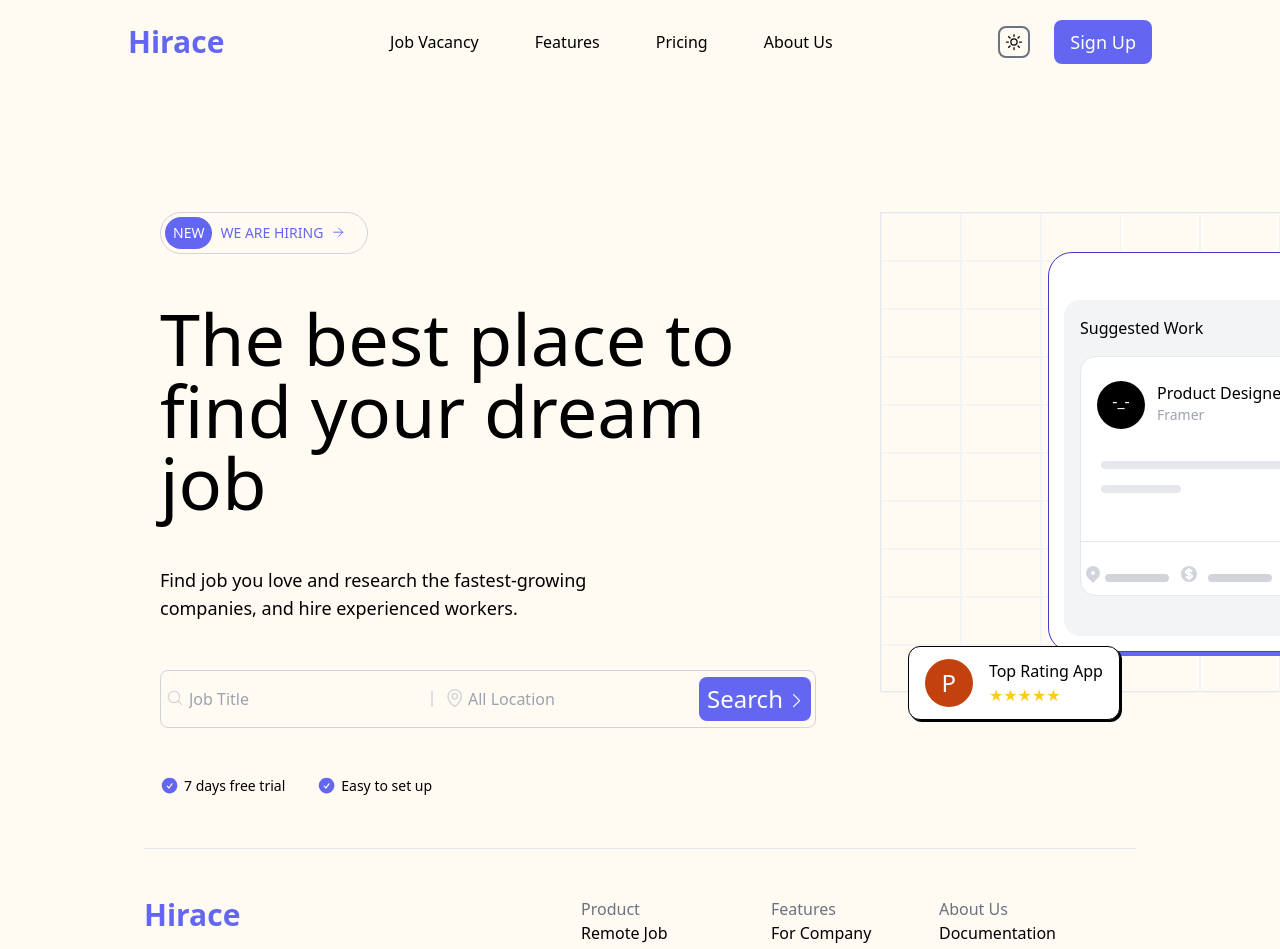
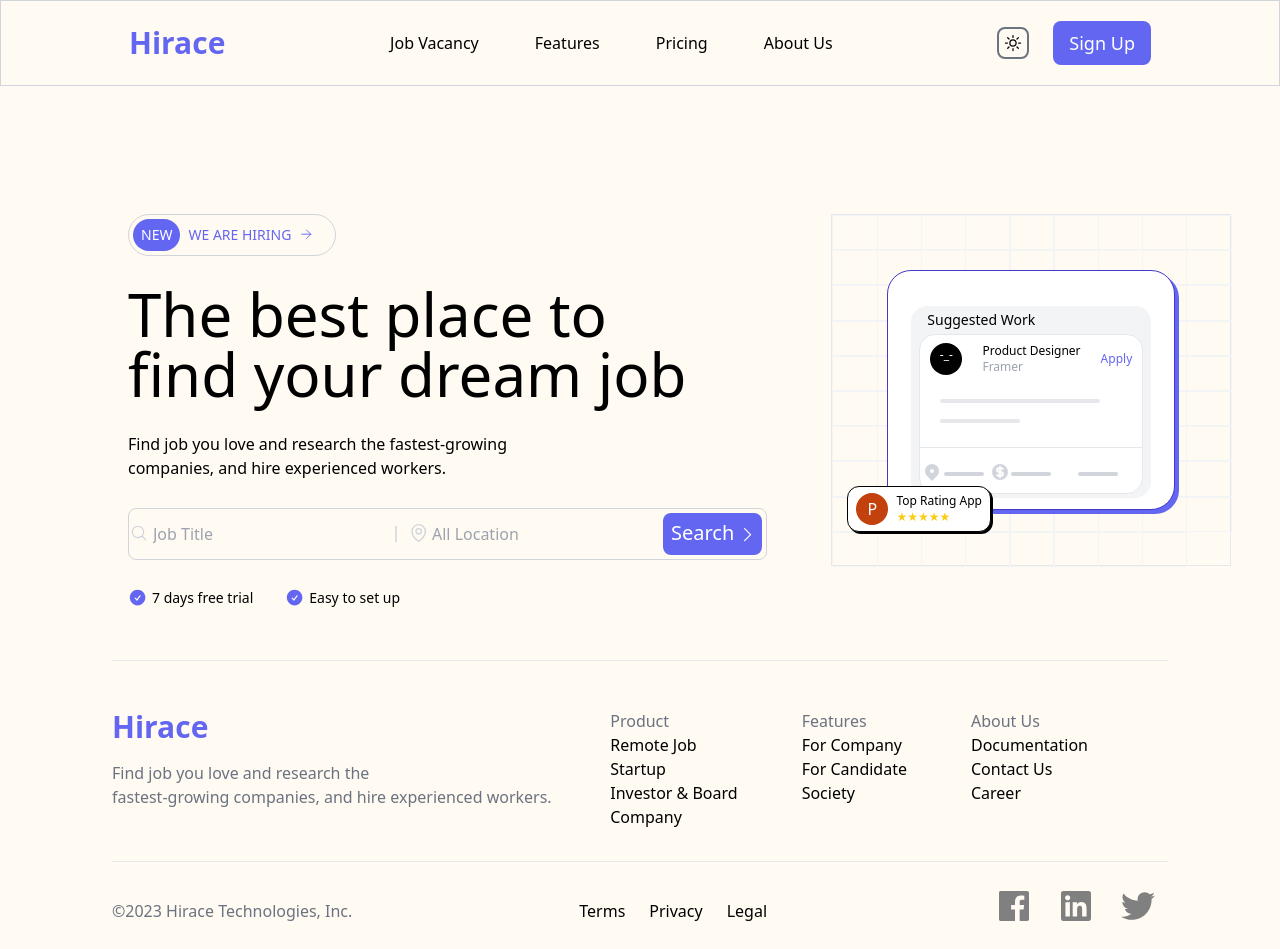
Before and after one commit to prakritip0/task-4, a React (Create React App) app: page / in a window 1280 px wide. Shown: the top 949 px of the page. Built offline with nearby package versions, Linux system fonts and the light colour scheme.

Commit message:
make homepage laptop responsive

```diff
--- a/src/components/Banner.tsx
+++ b/src/components/Banner.tsx
@@ -7,8 +7,8 @@ import GridLayout from '../utils/GridLayout'
 
 function Banner() {
   return (
-    <div className='banner flex justify-between px-[10rem] overflow-hidden bg-[#fffaf2] dark:bg-gray-800'>
-      <div className="bannerLeft mt-32 flex flex-col mr-[4rem] gap-12">
+    <div className='banner flex justify-between px-[8rem] 2xl:px-[10rem] overflow-hidden bg-[#fffaf2] dark:bg-gray-800'>
+      <div className="bannerLeft mt-32 flex flex-col mr-[4rem] gap-7 2xl:gap-12">
         <div className="new border rounded-full border-gray-300 flex items-center gap-2 px-1 py-1 w-[13rem]">
             <p className='text-sm bg-indigo-500 py-1.5 px-2  rounded-full text-white' >NEW</p>
             <p className='text-sm text-indigo-500'>WE ARE HIRING</p>
@@ -16,10 +16,10 @@ function Banner() {
              <path strokeLinecap="round" strokeLinejoin="round" d="M4.5 12h15m0 0l-6.75-6.75M19.5 12l-6.75 6.75" />
             </svg>
         </div>
-        <h1 className='text-7xl text-black dark:text-gray-200'>The best place to <br /> find your dream job</h1>
-        <p className='text-black font-light text-lg dark:text-gray-200 '>Find job you love and research the fastest-growing <br /> companies, and hire experienced workers.</p>
+        <h1 className=' text-6xl 2xl:text-7xl text-black dark:text-gray-200'>The best place to <br /> find your dream job</h1>
+        <p className='text-black font-light text-md 2xl:text-lg dark:text-gray-200 '>Find job you love and research the fastest-growing <br /> companies, and hire experienced workers.</p>
 
-        <form className='border border-gray-300 rounded-lg flex justify-around items-center py-1.5 px-1'>
+        <form className='border border-gray-300 rounded-lg w-[100%] flex  justify-between items-center 2xl:py-1.5 2xl:pr-2'>
         <svg xmlns="http://www.w3.org/2000/svg" fill="none" viewBox="0 0 29 29" strokeWidth={1.5} stroke="currentColor" className="w-6 h-6 text-gray-300 pt-0.5">
          <path strokeLinecap="round" strokeLinejoin="round" d="M21 21l-5.197-5.197m0 0A7.5 7.5 0 105.196 5.196a7.5 7.5 0 0010.607 10.607z" />
         </svg>
@@ -38,10 +38,10 @@ function Banner() {
            </svg>
 
            <input className='placeholder-light outline-none bg-[#fffaf2] dark:bg-gray-800 dark:text-gray-300' type="text" placeholder='All Location'/>
-           <button className='bg-indigo-500 text-white rounded-lg text-2xl  flex py-1.5 pl-2 gap-1' type='submit'>
+           <button className='bg-indigo-500 text-white rounded-lg text-xl 2xl:text-2xl  flex py-1.5 pl-2 gap-1 my-1 lg:mr-1' type='submit'>
             Search
 
-            <svg xmlns="http://www.w3.org/2000/svg" fill="none" viewBox="0 0 30 30" strokeWidth={1.5} stroke="currentColor" className="w-6 h-6 mt-2">
+            <svg xmlns="http://www.w3.org/2000/svg" fill="none" viewBox="0 0 30 30" strokeWidth={1.5} stroke="currentColor" className="w-6 h-6 mt-1.5 2xl:mt-2">
              <path strokeLinecap="round" strokeLinejoin="round" d="M8.25 4.5l7.5 7.5-7.5 7.5" />
             </svg>
 
@@ -63,52 +63,50 @@ function Banner() {
       </div>
       <div className="bannerRight relative">
         <GridLayout />
-        <div className="bannerDesign h-[25rem] w-[24rem] absolute top-[10.5rem] left-[10.5rem] rounded-3xl border border-indigo-700 shadow-[4px_4px_0_0] shadow-indigo-500 bg-white flex items-center justify-center">
-         <div className="suggestions w-[22rem] h-[21rem] bg-gray-100 mt-8 rounded-2xl">
-          <h4 className='font-semi-bold mx-4 mt-4'>Suggested Work</h4>
-          <div className="dummyJob border bg-white w-[20rem] h-[15rem] rounded-2xl flex flex-col gap-8 ml-[1rem] mt-[1rem] ">
-            <div className="suggestedTop flex px-2 mt-6 ml-2">
-            <p className='text-white bg-black rounded-full h-[3rem] w-[3rem] text-center pt-2' >-_-</p>
-            <div className="dummyTitle ml-3 mr-14">
-              <h4>Product Designer</h4>
-              <p className='text-gray-400 text-sm '>Framer</p>
+        <div className="bannerDesign h-[15rem] w-[18rem] 2xl:h-[25rem] 2xl:w-[24rem] absolute top-[11.5rem] left-[3.5rem] 2xl:top-[10.5rem] 2xl:left-[10.5rem] rounded-3xl border border-indigo-700 shadow-[4px_4px_0_0] shadow-indigo-500 bg-white flex items-center justify-center">
+         <div className="suggestions w-[15rem] h-[12rem] 2xl:w-[22rem] 2xl:h-[21rem] bg-gray-100 mt-6 2xl:mt-8 rounded-2xl">
+          <h4 className='font-semi-bold text-sm mx-4 mt-1 2xl:mt-4'>Suggested Work</h4>
+          <div className="dummyJob border bg-white w-[14rem] h-[10rem] 2xl:w-[20rem] 2xl:h-[16rem] rounded-2xl flex flex-col gap-6 2xl:gap-8 ml-[0.5rem] 2xl:ml-[1rem] mt-1 2xl:mt-[1rem] ">
+            <div className="suggestedTop flex justify-around 2xl:px-2 mt-2 2xl:mt-6 2xl:ml-2">
+            <p className='text-white text-xs bg-black rounded-full h-[2rem] w-[2rem] 2xl:h-[3rem] 2xl:w-[3rem] text-center pt-1' >-_-</p>
+            <div className="dummyTitle 2xl:ml-3 2xl:mr-14">
+              <h4 className='text-xs'>Product Designer</h4>
+              <p className='text-gray-400 text-xs 2xl:text-sm '>Framer</p>
             </div>
-            <p className='text-indigo-500 text-sm mt-2'>Apply</p>
+            <a className='text-indigo-500 text-xs 2xl:text-sm mt-2' href='#'>Apply</a>
             </div>
-            <div className="suggestedBottom flex flex-col gap-4 ml-5">
-              <div className="longLine h-2 w-[15rem] bg-gray-200 rounded-full">
+            <div className="suggestedBottom flex flex-col gap-4 ml-5 2xl:mb-6">
+              <div className="longLine h-1 w-[10rem] 2xl:h-2 2xl:w-[15rem] bg-gray-200 rounded-full">
               </div>
-              <div className="shortLine w-[5rem] h-2 bg-gray-200 rounded-full">
+              <div className="shortLine h-1 w-[5rem] 2xl:w-[5rem] 2xl:h-2 bg-gray-200 rounded-full">
 
               </div>
-              <div className="shortLine">
 
-              </div>
             </div>
             <hr />
             <div className="suggestedCardIcons flex justify-between mx-6 relative">
-            <svg xmlns="http://www.w3.org/2000/svg" className="h-5 w-5 absolute text-gray-300 top-[-10px] right-[17rem]" viewBox="0 0 20 20" fill="currentColor">
+            <svg xmlns="http://www.w3.org/2000/svg" className="h-5 w-5 absolute text-gray-300 top-[-10px] right-[11rem] 2xl:right-[17rem]" viewBox="0 0 20 20" fill="currentColor">
               <path fillRule="evenodd" d="M5.05 4.05a7 7 0 119.9 9.9L10 18.9l-4.95-4.95a7 7 0 010-9.9zM10 11a2 2 0 100-4 2 2 0 000 4z" clipRule="evenodd" />
             </svg>
-              <div className="lines h-2 w-[4rem] bg-gray-300 rounded-full">
+              <div className="lines h-1 w-[2.5rem] 2xl:h-2 2xl:w-[4rem] bg-gray-300 rounded-full">
               </div>
-              <svg xmlns="http://www.w3.org/2000/svg" className="h-5 w-5 absolute text-gray-300 top-[-10px] right-[11rem]" viewBox="0 0 20 20" fill="currentColor">
+              <svg xmlns="http://www.w3.org/2000/svg" className="h-5 w-5 absolute text-gray-300 top-[-10px] right-[6.8rem] 2xl:right-[11rem]" viewBox="0 0 20 20" fill="currentColor">
                <path d="M8.433 7.418c.155-.103.346-.196.567-.267v1.698a2.305 2.305 0 01-.567-.267C8.07 8.34 8 8.114 8 8c0-.114.07-.34.433-.582zM11 12.849v-1.698c.22.071.412.164.567.267.364.243.433.468.433.582 0 .114-.07.34-.433.582a2.305 2.305 0 01-.567.267z" />
                <path fillRule="evenodd" d="M10 18a8 8 0 100-16 8 8 0 000 16zm1-13a1 1 0 10-2 0v.092a4.535 4.535 0 00-1.676.662C6.602 6.234 6 7.009 6 8c0 .99.602 1.765 1.324 2.246.48.32 1.054.545 1.676.662v1.941c-.391-.127-.68-.317-.843-.504a1 1 0 10-1.51 1.31c.562.649 1.413 1.076 2.353 1.253V15a1 1 0 102 0v-.092a4.535 4.535 0 001.676-.662C13.398 13.766 14 12.991 14 12c0-.99-.602-1.765-1.324-2.246A4.535 4.535 0 0011 9.092V7.151c.391.127.68.317.843.504a1 1 0 101.511-1.31c-.563-.649-1.413-1.076-2.354-1.253V5z" clipRule="evenodd" />
               </svg>
-              <div className="lines h-2 w-[4rem] bg-gray-300 rounded-full">
+              <div className="lines h-1 w-[2.5rem] 2xl:h-2 2xl:w-[4rem] bg-gray-300 rounded-full">
               </div>
-              <div className="lines h-2 w-[4rem] bg-gray-300 rounded-full">
+              <div className="lines h-1 w-[2.5rem] 2xl:h-2 2xl:w-[4rem] bg-gray-300 rounded-full">
               </div>
             </div>
           </div>
          </div>
         </div>
-        <div className="topRating absolute bottom-[5rem] right-[30rem] flex gap-4 bg-white border shadow-[2px_2px_0_0_black] border-black rounded-xl px-4 py-3">
-          <h3 className='bg-orange-700 h-[3rem] w-[3rem] rounded-full text-center pt-2 text-2xl text-white'>P</h3>
+        <div className="topRating absolute bottom-[5rem] left-[1rem] 2xl:bottom-[4rem] 2xl:right-[30rem] flex gap-2 2xl:gap-4 bg-white border shadow-[2px_2px_0_0_black] border-black rounded-xl px-2 py-1.5 2xl:px-4 2xl:py-3 w-[9rem] 2xl:w-[13rem]">
+          <h3 className='bg-orange-700 px-[0.7rem] py-[0.25rem] 2xl:px-[0.8rem] rounded-full text-center text-md 2xl:text-2xl text-white'>P</h3>
           <div>
-            <p>Top Rating App</p>
-            <p className='text-yellow-400'>★★★★★</p>
+            <p className='text-xs 2xl:text-sm'>Top Rating App</p>
+            <p className='text-yellow-400 text-xs 2xl:text-md'>★★★★★</p>
           </div>
         </div>
       </div>
--- a/src/components/Footer.tsx
+++ b/src/components/Footer.tsx
@@ -6,7 +6,7 @@ import React from 'react'
 
 function Footer() {
   return (
-    <div className=' bg-[#fffaf2] dark:bg-gray-800 px-[9rem]' >
+    <div className=' bg-[#fffaf2] dark:bg-gray-800 px-[7rem] 2xl:px-[9rem]' >
         <div className="footerTop flex justify-between  pt-[3rem]">
             <div>
                 <h2 className='text-indigo-500 text-3xl font-semibold mb-4'>Hirace</h2>
@@ -35,7 +35,7 @@ function Footer() {
             </div>
         </div>
         <hr className='mt-[2rem] mb-6' />
-        <div className="footerBottom pb-[1rem] flex justify-around items-center">
+        <div className="footerBottom pb-[1rem] flex justify-between items-center">
             <p className='dark:text-gray-300 text-gray-500'>©2023 Hirace Technologies, Inc.  </p>
             <div className="legal flex gap-6">
                 <a href="#" className="dark:text-white text-black" >Terms</a>
@@ -45,13 +45,13 @@ function Footer() {
             <div className="socials flex gap-3">
             {/* <svg role="img" width={24}  viewBox="0 0 24 24" fill='gray'  xmlns="http://www.w3.org/2000/svg"><title>Facebook</title><path d="M24 12.073c0-6.627-5.373-12-12-12s-12 5.373-12 12c0 5.99 4.388 10.954 10.125 11.854v-8.385H7.078v-3.47h3.047V9.43c0-3.007 1.792-4.669 4.533-4.669 1.312 0 2.686.235 2.686.235v2.953H15.83c-1.491 0-1.956.925-1.956 1.874v2.25h3.328l-.532 3.47h-2.796v8.385C19.612 23.027 24 18.062 24 12.073z"/></svg> */}
             <a href="#">
-            <svg role='img' width={50} xmlns="http://www.w3.org/2000/svg" fill='gray' viewBox="0 0 24 24"><path d="M15.4024 21V14.0344H17.7347L18.0838 11.3265H15.4024V9.59765C15.4024 8.81364 15.62 8.27934 16.7443 8.27934L18.1783 8.27867V5.85676C17.9302 5.82382 17.0791 5.75006 16.0888 5.75006C14.0213 5.75006 12.606 7.01198 12.606 9.32952V11.3265H10.2677V14.0344H12.606V21H4C3.44772 21 3 20.5523 3 20V4C3 3.44772 3.44772 3 4 3H20C20.5523 3 21 3.44772 21 4V20C21 20.5523 20.5523 21 20 21H15.4024Z"></path></svg>
+            <svg role='img' width={50} xmlns="http://www.w3.org/2000/svg" fill='gray' viewBox="0 0 30 30"><path d="M15.4024 21V14.0344H17.7347L18.0838 11.3265H15.4024V9.59765C15.4024 8.81364 15.62 8.27934 16.7443 8.27934L18.1783 8.27867V5.85676C17.9302 5.82382 17.0791 5.75006 16.0888 5.75006C14.0213 5.75006 12.606 7.01198 12.606 9.32952V11.3265H10.2677V14.0344H12.606V21H4C3.44772 21 3 20.5523 3 20V4C3 3.44772 3.44772 3 4 3H20C20.5523 3 21 3.44772 21 4V20C21 20.5523 20.5523 21 20 21H15.4024Z"></path></svg>
             </a>
             <a href="#">
-            <svg role='img' width={50} xmlns="http://www.w3.org/2000/svg" fill='gray' viewBox="0 0 24 24"><path d="M18.3362 18.339H15.6707V14.1622C15.6707 13.1662 15.6505 11.8845 14.2817 11.8845C12.892 11.8845 12.6797 12.9683 12.6797 14.0887V18.339H10.0142V9.75H12.5747V10.9207H12.6092C12.967 10.2457 13.837 9.53325 15.1367 9.53325C17.8375 9.53325 18.337 11.3108 18.337 13.6245V18.339H18.3362ZM7.00373 8.57475C6.14573 8.57475 5.45648 7.88025 5.45648 7.026C5.45648 6.1725 6.14648 5.47875 7.00373 5.47875C7.85873 5.47875 8.55173 6.1725 8.55173 7.026C8.55173 7.88025 7.85798 8.57475 7.00373 8.57475ZM8.34023 18.339H5.66723V9.75H8.34023V18.339ZM19.6697 3H4.32923C3.59498 3 3.00098 3.5805 3.00098 4.29675V19.7033C3.00098 20.4202 3.59498 21 4.32923 21H19.6675C20.401 21 21.001 20.4202 21.001 19.7033V4.29675C21.001 3.5805 20.401 3 19.6675 3H19.6697Z"></path></svg>
+            <svg role='img' width={50} xmlns="http://www.w3.org/2000/svg" fill='gray' viewBox="0 0 30 30"><path d="M18.3362 18.339H15.6707V14.1622C15.6707 13.1662 15.6505 11.8845 14.2817 11.8845C12.892 11.8845 12.6797 12.9683 12.6797 14.0887V18.339H10.0142V9.75H12.5747V10.9207H12.6092C12.967 10.2457 13.837 9.53325 15.1367 9.53325C17.8375 9.53325 18.337 11.3108 18.337 13.6245V18.339H18.3362ZM7.00373 8.57475C6.14573 8.57475 5.45648 7.88025 5.45648 7.026C5.45648 6.1725 6.14648 5.47875 7.00373 5.47875C7.85873 5.47875 8.55173 6.1725 8.55173 7.026C8.55173 7.88025 7.85798 8.57475 7.00373 8.57475ZM8.34023 18.339H5.66723V9.75H8.34023V18.339ZM19.6697 3H4.32923C3.59498 3 3.00098 3.5805 3.00098 4.29675V19.7033C3.00098 20.4202 3.59498 21 4.32923 21H19.6675C20.401 21 21.001 20.4202 21.001 19.7033V4.29675C21.001 3.5805 20.401 3 19.6675 3H19.6697Z"></path></svg>
             </a>
             <a href="#">
-            <svg role='img' width={50} xmlns="http://www.w3.org/2000/svg" fill='gray' viewBox="0 0 24 24"><path d="M22.2125 5.65605C21.4491 5.99375 20.6395 6.21555 19.8106 6.31411C20.6839 5.79132 21.3374 4.9689 21.6493 4.00005C20.8287 4.48761 19.9305 4.83077 18.9938 5.01461C18.2031 4.17106 17.098 3.69303 15.9418 3.69434C13.6326 3.69434 11.7597 5.56661 11.7597 7.87683C11.7597 8.20458 11.7973 8.52242 11.8676 8.82909C8.39047 8.65404 5.31007 6.99005 3.24678 4.45941C2.87529 5.09767 2.68005 5.82318 2.68104 6.56167C2.68104 8.01259 3.4196 9.29324 4.54149 10.043C3.87737 10.022 3.22788 9.84264 2.64718 9.51973C2.64654 9.5373 2.64654 9.55487 2.64654 9.57148C2.64654 11.5984 4.08819 13.2892 6.00199 13.6731C5.6428 13.7703 5.27232 13.8194 4.90022 13.8191C4.62997 13.8191 4.36771 13.7942 4.11279 13.7453C4.64531 15.4065 6.18886 16.6159 8.0196 16.6491C6.53813 17.8118 4.70869 18.4426 2.82543 18.4399C2.49212 18.4402 2.15909 18.4205 1.82812 18.3811C3.74004 19.6102 5.96552 20.2625 8.23842 20.2601C15.9316 20.2601 20.138 13.8875 20.138 8.36111C20.138 8.1803 20.1336 7.99886 20.1256 7.81997C20.9443 7.22845 21.651 6.49567 22.2125 5.65605Z"></path></svg>
+            <svg role='img' width={50} xmlns="http://www.w3.org/2000/svg" fill='gray' viewBox="0 0 30 30"><path d="M22.2125 5.65605C21.4491 5.99375 20.6395 6.21555 19.8106 6.31411C20.6839 5.79132 21.3374 4.9689 21.6493 4.00005C20.8287 4.48761 19.9305 4.83077 18.9938 5.01461C18.2031 4.17106 17.098 3.69303 15.9418 3.69434C13.6326 3.69434 11.7597 5.56661 11.7597 7.87683C11.7597 8.20458 11.7973 8.52242 11.8676 8.82909C8.39047 8.65404 5.31007 6.99005 3.24678 4.45941C2.87529 5.09767 2.68005 5.82318 2.68104 6.56167C2.68104 8.01259 3.4196 9.29324 4.54149 10.043C3.87737 10.022 3.22788 9.84264 2.64718 9.51973C2.64654 9.5373 2.64654 9.55487 2.64654 9.57148C2.64654 11.5984 4.08819 13.2892 6.00199 13.6731C5.6428 13.7703 5.27232 13.8194 4.90022 13.8191C4.62997 13.8191 4.36771 13.7942 4.11279 13.7453C4.64531 15.4065 6.18886 16.6159 8.0196 16.6491C6.53813 17.8118 4.70869 18.4426 2.82543 18.4399C2.49212 18.4402 2.15909 18.4205 1.82812 18.3811C3.74004 19.6102 5.96552 20.2625 8.23842 20.2601C15.9316 20.2601 20.138 13.8875 20.138 8.36111C20.138 8.1803 20.1336 7.99886 20.1256 7.81997C20.9443 7.22845 21.651 6.49567 22.2125 5.65605Z"></path></svg>
             </a>
 
 
--- a/src/components/Header.tsx
+++ b/src/components/Header.tsx
@@ -31,7 +31,7 @@ const Header = () => {
 
  },[isDarkMode])
   return (
-    <div className={"flex items-center flex-wrap py-5 px-32 justify-between bg-[#fffaf2] dark:bg-gray-800"}>
+    <div className={"flex items-center border border-gray-300 dark:border-gray-800 flex-wrap py-5 px-32 justify-between bg-[#fffaf2] dark:bg-gray-800"}>
         <div className="logo">
         <a href="#"><h1 className='text-indigo-500 text-3xl font-semibold'>Hirace</h1></a>
         </div>
@@ -54,7 +54,7 @@ const Header = () => {
           </svg>
 
         </div>
-        <button className='bg-indigo-500 rounded-lg text-white px-4 py-2 font-light text-lg'>
+        <button className='bg-indigo-500 rounded-lg text-white  px-4 py-2 font-light  text-lg'>
             Sign Up
         </button>
         </div>
--- a/src/pages/Homepage.tsx
+++ b/src/pages/Homepage.tsx
@@ -9,7 +9,7 @@ const Homepage = () => {
     <div className='bg-[#fffaf2] dark:bg-gray-800'>
      <Header/>
      <Banner/>
-     <hr className='mt-[3rem] mx-[9rem] bg-gray-800' />
+     <hr className='mt-[3rem] mx-[7rem] 2xl:mx-[9rem] bg-gray-800' />
      <Footer/>
     </div>
   )
--- a/src/utils/GridLayout.tsx
+++ b/src/utils/GridLayout.tsx
@@ -3,10 +3,10 @@ import React from 'react'
 const GridLayout = () => {
   const divs = [];
   for(let i =0; i < 89;i++){
-    divs.push(<div className="grid-child h-[3rem] w-[5rem] border border-gray-100"></div>)
+    divs.push(<div className="grid-child h-[2.2rem] w-[2.85rem] 2xl:h-[3rem] 2xl:w-[5rem] border border-gray-100"></div>)
   }
   return (
-    <div className='gridBox border-[1px] h-[30rem] w-[45rem] mt-32 grid grid-cols-9'>
+    <div className='gridBox border-[1px] h-[22rem] 2xl:h-[30rem] w-[25rem] 2xl:w-[45rem] mt-32 grid grid-cols-9'>
       {divs}
         {/* <div className="grid-child h-[3rem] w-[5rem] border border-gray-100"></div>
         <div className="grid-child h-[3rem] w-[5rem] border border-gray-100"></div>
```
